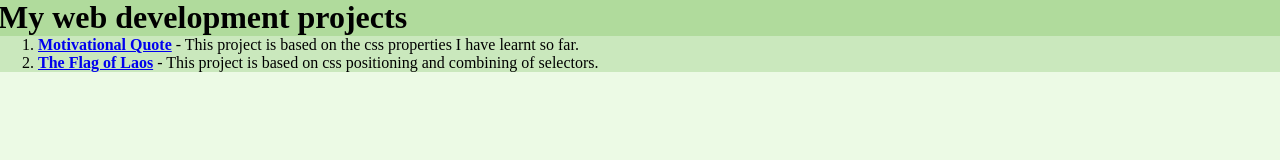
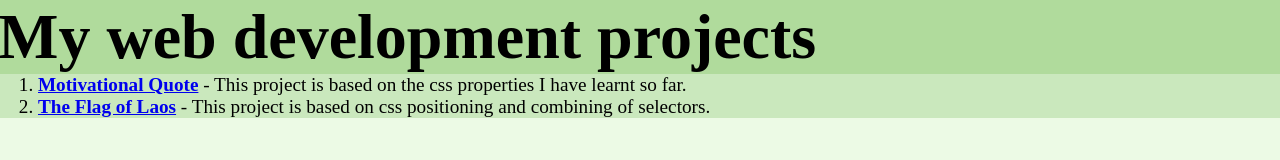
Before and after one commit to Satwikagv/web_proj, a plain HTML site: page index.html in a window 1280 px wide. Drawn offline with Linux system fonts and the light colour scheme.

Commit message:
Update style.css

```diff
--- a/style.css
+++ b/style.css
@@ -7,11 +7,14 @@ div{
 }
 .g1{
     background-color: #B0DB9C;
-    margin-top: -22px;
+    margin-top: -43px;
+    font-size: 2rem;
+
 }
 .g2{
     background-color: #CAE8BD;
-    margin-top: -22px;
+    margin-top: -43px;
+    font-size: 1.2rem;
 }
 .bold{
     font-weight: bolder;
```
